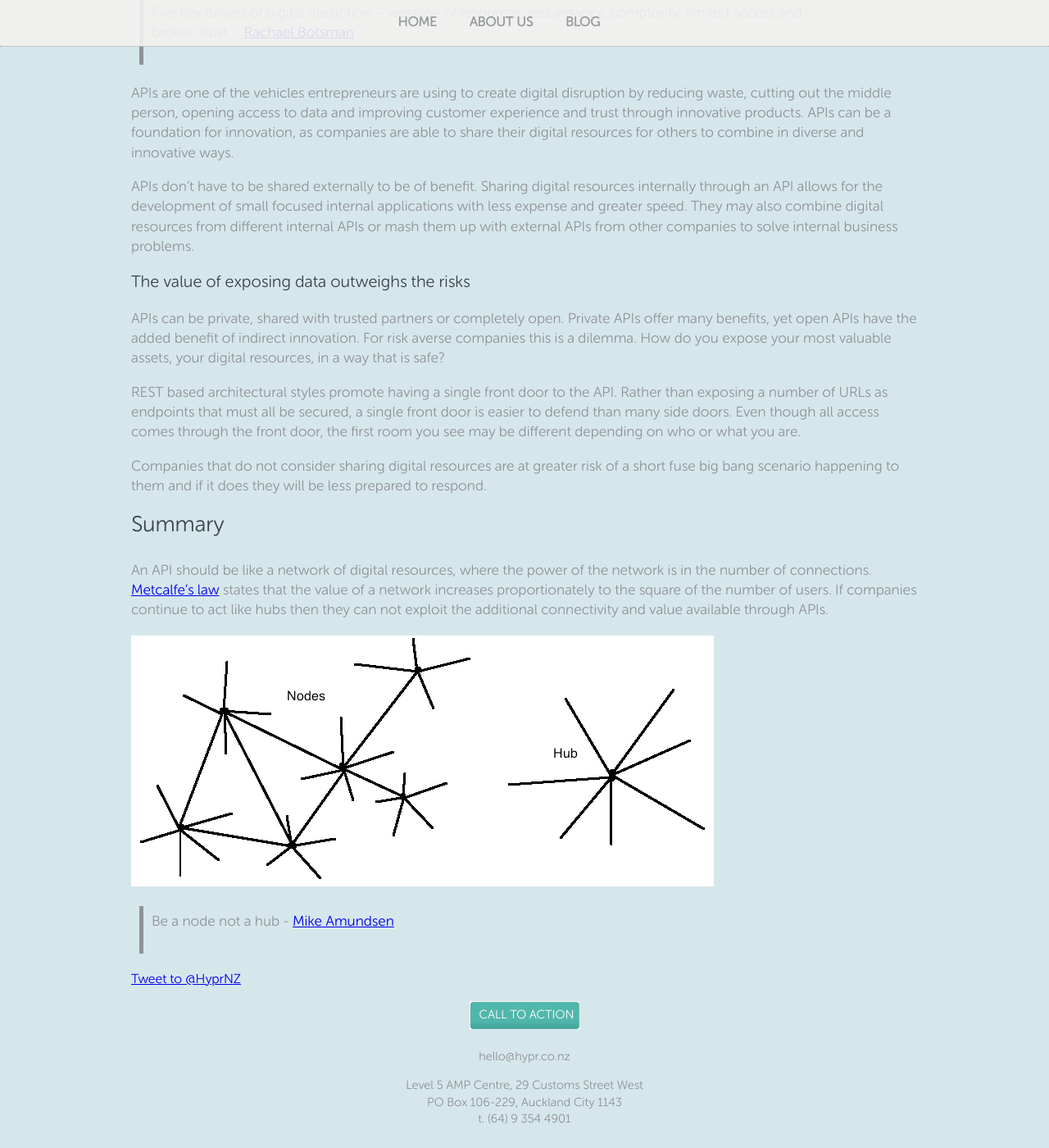
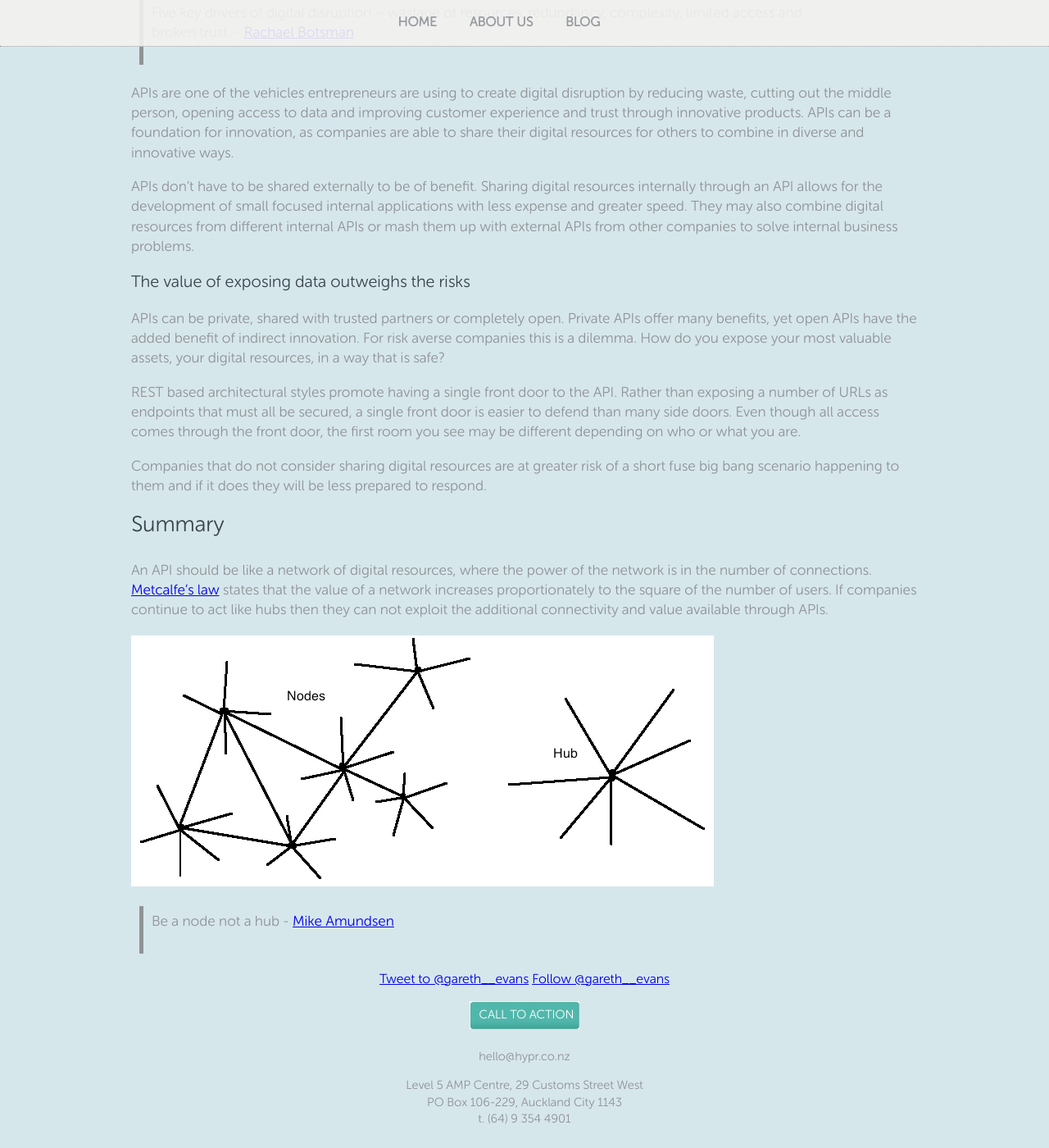
Before and after one commit to hyprnz/hyprnz.github.io, a Jekyll site: the page built from _posts/2015-03-17-why-api-first-strategy.md, in a window 1280 px wide and 1400 px high, scrolled down 2493 px. Shown: the whole window at 82% size. Built offline with Jekyll 4.4.1, drawn with Linux system fonts in a browser that asks for light colours; some web fonts are replaced; comment, search, counter and statistics services are not loaded.

Commit message:
Added twitter follow and centered

```diff
--- a/_layouts/post.html
+++ b/_layouts/post.html
@@ -7,7 +7,12 @@
 
     <link rel="stylesheet" type="text/css" href="/css/common.css"/>
     <link rel="stylesheet" type="text/css" href="/css/font.css"/>
-    <link rel="stylesheet" type="text/css" href="/css/blog.css">
+
+    <link rel="stylesheet" media="only screen and (max-device-width: 768px)" href="/css/blog-ipad.css">
+    <link rel="stylesheet" media="only screen and (max-width: 468px)" href="/css/blog-ipad.css">
+    <link rel="stylesheet" media="only screen and (min-device-width: 768px) and (max-device-width: 1024px)" href="../css/blog-ipad.css">
+    <link rel="stylesheet" media="only screen and (min-width: 469px) and (max-width: 1024px)" href="/css/blog-ipad.css">
+    <link rel="stylesheet" media="only screen and (min-width: 1025px)" href="/css/blog.css">
 
     <meta name="viewport" content="width=device-width, initial-scale=1">
 </head>
@@ -26,8 +31,9 @@
 
             {{ content }}
 
-            <div>
-                <a href="https://twitter.com/intent/tweet?screen_name=HyprNZ&text=http://hypr.nz{{page.url}}" class="twitter-mention-button" data-size="large" data-related="HyprNZ">Tweet to @HyprNZ</a>
+            <div class="twitter">
+                <a href="https://twitter.com/intent/tweet?screen_name={{ page.twitter }}&text=@HyprNZ http://hypr.nz{{page.url}}" class="twitter-mention-button" data-size="large" data-related="HyprNZ">Tweet to @{{ page.twitter }}</a>
+                <a href="https://twitter.com/{{ page.twitter }}" class="twitter-follow-button" data-show-count="false" data-size="large">Follow @{{ page.twitter }}</a>
                 <script>!function(d,s,id){var js,fjs=d.getElementsByTagName(s)[0],p=/^http:/.test(d.location)?'http':'https';if(!d.getElementById(id)){js=d.createElement(s);js.id=id;js.src=p+'://platform.twitter.com/widgets.js';fjs.parentNode.insertBefore(js,fjs);}}(document, 'script', 'twitter-wjs');</script>
             </div>
 
--- a/_posts/2015-03-17-why-api-first-strategy.md
+++ b/_posts/2015-03-17-why-api-first-strategy.md
@@ -2,6 +2,7 @@
 title: Why you need an API first strategy
 layout: post
 author: Gareth Evans
+twitter: gareth__evans
 ---
 
 Digital disruption is here. One-third of Australia’s economy faces a [‘short fuse, big bang’](http://www2.deloitte.com/content/dam/Deloitte/au/Documents/Building%20Lucky%20Country/deloitte-au-consulting-digital-disruption-whitepaper-0912.pdf) scenario in the near future. Technology is shaping society as fast as society is shaping technology. Application Programming Interfaces (APIs) are emerging as a way to both support rapid change and as a way to create it.
--- a/css/common.css
+++ b/css/common.css
@@ -167,3 +167,7 @@ p {
     padding:25px 0 10px 0;
     text-align:center;
 }
+
+.twitter{
+    text-align: center;
+}
```
